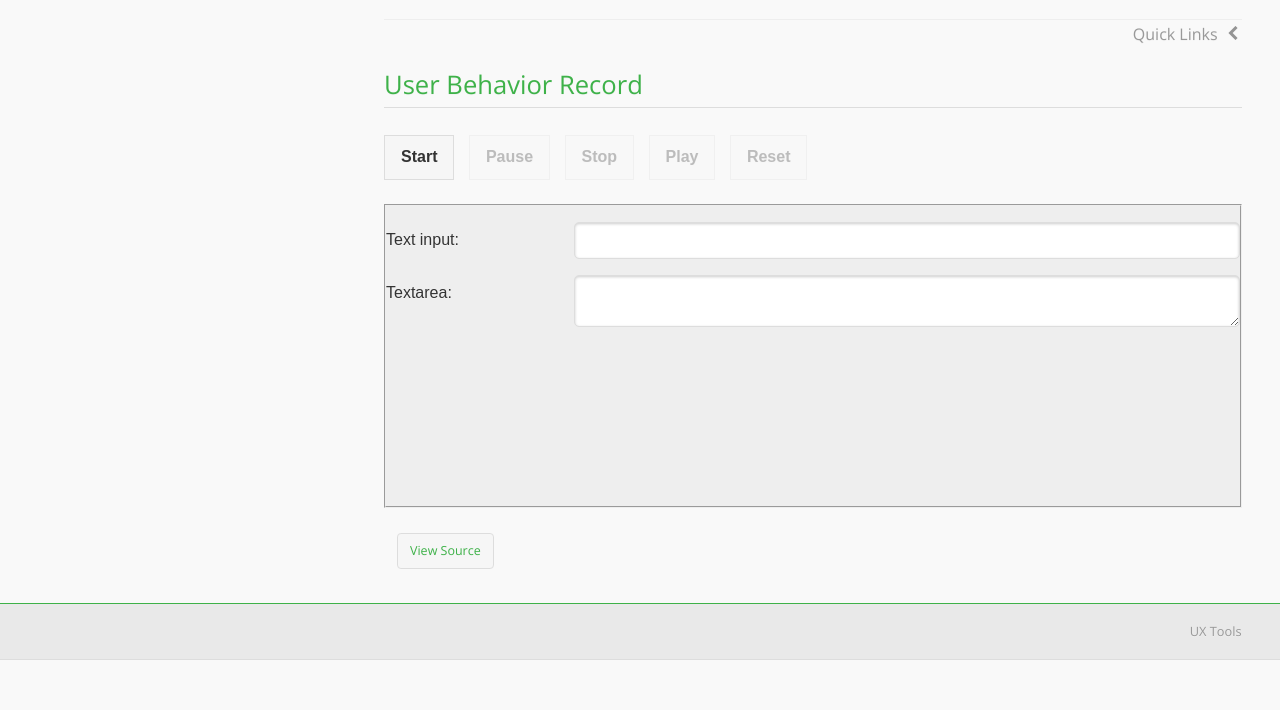
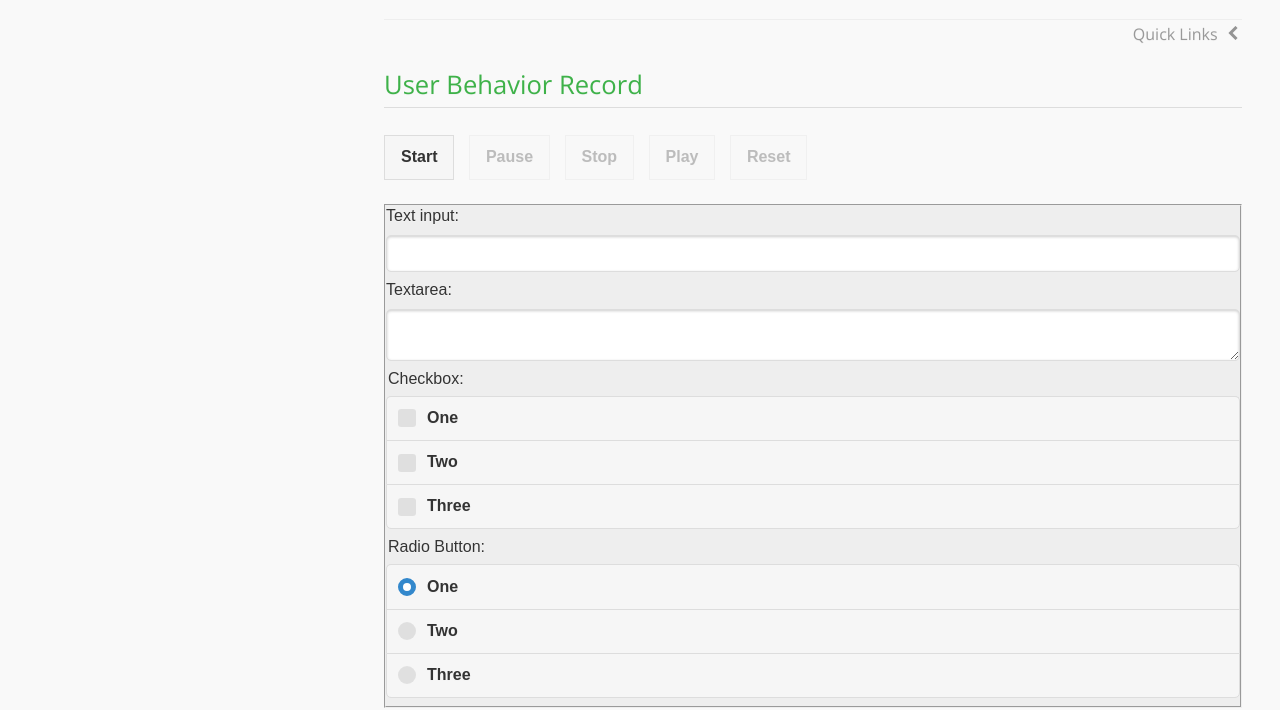
Before and after one commit to UXtools/uxTools, a plain HTML site: page demos/index.html in a window 1280 px wide. Shown: the part 256-966 px from the top of the page. Before the commit the page ends 916 px from the top, so only its background shows below. Drawn offline with nearby package versions, Linux system fonts and the light colour scheme.

Commit message:
update demo

```diff
--- a/demos/index.html
+++ b/demos/index.html
@@ -6,7 +6,7 @@
 	<title>UX Tools</title>
 	<style>
 		#recordDiv {
-			height: 300px;
+			height: 100%;
 			background: #EEEEEE;
 			border: 2px groove;
 
@@ -106,14 +106,26 @@
 			</div>
 			<div id="recordDiv">
 				<form>
-					<div class="ui-field-contain">
-						 <label for="text-1">Text input:</label>
-						 <input name="text-1" type="text" value="">
-					</div>
-					<div class="ui-field-contain">
-						<label for="textarea-1">Textarea:</label>
-						<textarea name="textarea-1" rows="8" cols="40"></textarea>
-					</div>
+					<label for="text-1">Text input:</label>
+					<input type="text" name="text-1" id="text-1" value="">
+					<label for="textarea-1">Textarea:</label>
+					<textarea name="textarea-1" id="textarea-1" class="ui-input-text ui-shadow-inset ui-body-inherit ui-corner-all ui-textinput-autogrow" style="height: 43px;"></textarea>
+					<fieldset data-role="controlgroup" class="ui-controlgroup ui-controlgroup-vertical ui-corner-all">
+						<div role="heading" class="ui-controlgroup-label"><legend>Checkbox:</legend></div>
+						<div class="ui-controlgroup-controls ">
+							<div class="ui-checkbox"><label for="checkbox-v-2a" class="ui-btn ui-corner-all ui-btn-inherit ui-btn-icon-left ui-first-child">One</label><input type="checkbox" name="checkbox-v-2a" id="checkbox-v-2a" data-cacheval="true"></div>
+							<div class="ui-checkbox"><label for="checkbox-v-2b" class="ui-btn ui-corner-all ui-btn-inherit ui-btn-icon-left ui-checkbox-off">Two</label><input type="checkbox" name="checkbox-v-2b" id="checkbox-v-2b" data-cacheval="true"></div>
+							<div class="ui-checkbox"><label for="checkbox-v-2c" class="ui-btn ui-corner-all ui-btn-inherit ui-btn-icon-left ui-last-child ui-checkbox-off">Three</label><input type="checkbox" name="checkbox-v-2c" id="checkbox-v-2c" data-cacheval="true"></div>
+						</div>
+					</fieldset>
+					<fieldset data-role="controlgroup" class="ui-controlgroup ui-controlgroup-vertical ui-corner-all">
+						<div role="heading" class="ui-controlgroup-label"><legend>Radio Button:</legend></div>
+						<div class="ui-controlgroup-controls ">
+							<div class="ui-radio"><label for="radio-choice-v-2a" class="ui-btn ui-corner-all ui-btn-inherit ui-btn-icon-left ui-radio-on ui-first-child">One</label><input type="radio" name="radio-choice-v-2" id="radio-choice-v-2a" value="on" checked="checked"></div>
+							<div class="ui-radio"><label for="radio-choice-v-2b" class="ui-btn ui-corner-all ui-btn-inherit ui-btn-icon-left ui-radio-off">Two</label><input type="radio" name="radio-choice-v-2" id="radio-choice-v-2b" value="off"></div>
+							<div class="ui-radio"><label for="radio-choice-v-2c" class="ui-btn ui-corner-all ui-btn-inherit ui-btn-icon-left ui-radio-off ui-last-child">Three</label><input type="radio" name="radio-choice-v-2" id="radio-choice-v-2c" value="other"></div>
+						</div>
+					</fieldset>
 				</form>
 			</div>
         </div><!-- /demo-html -->
--- a/demos/js/uxTools.js
+++ b/demos/js/uxTools.js
@@ -259,11 +259,14 @@
 		timeoutAction[timeoutAction.length] = setTimeout(function(){
 			for ( var j = 0 ; j < formElementList.length ; j++ ) {
 				var formElement = formElementList[j];
-				var elem = formElement.target;
+				var elem = document.getElementById(formElement.id);
 				elem.innerHTML = formElement.html;
 				elem.value = formElement.val;
 				elem.display = formElement.display;
-				elem.checked = formElement.checked;
+				if ( "CHECKBOX" === elem.type.toUpperCase() || "RADIO" === elem.type.toUpperCase() ) {
+					elem.checked = formElement.checked;
+					$( elem ).prop( "checked", elem.checked ).checkboxradio( "refresh" );
+				}
 			}
 		}, delay);
 	}
@@ -378,7 +381,7 @@
         }
     };
 
-	function plotTimeDot ( data ) {
+	function plotDot ( data ) {
 		var draw = $.fn.uxTools.drawMap[data.currentTarget.id];
 		var r = Math.log( data.momentum ) * 2;
 		var circle = draw.circle( r );
@@ -413,6 +416,7 @@
 	function wrapFormElement(elem){
 		var formElement = new FormElement();
 		formElement.target = elem;
+		formElement.id = elem.id;
 		formElement.html = elem.innerHTML;
 		formElement.val = elem.value;
 		formElement.display = elem.display;
@@ -569,7 +573,6 @@
 			dataList[ dataList.length-1 ].speed = getMouseSpeed();
 			dataList[ dataList.length-1 ].momentum = getMouseMomentum();
 		}
-		//plotTimeDot(dataList[dataList.length-1]);
 	}
 
 	function formRecord( event ){
```
